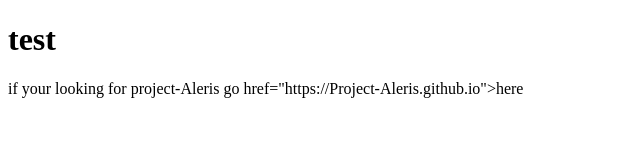
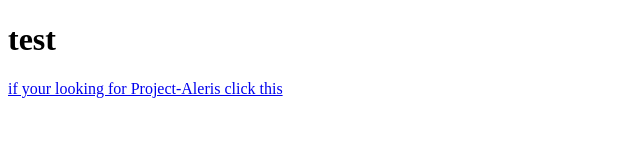
Before and after one commit to Project-Aleris/VinzyTest.github.io, a plain HTML site: page index.html in a window 1280 px wide. Shown: the whole page, without its empty margins (0-640 px from the left). Drawn offline with Linux system fonts and the light colour scheme.

Commit message:
Update index.html

```diff
--- a/index.html
+++ b/index.html
@@ -6,7 +6,7 @@
 <body>
 
 <h1>test</h1>
-  <a>if your looking for project-Aleris go href="https://Project-Aleris.github.io">here</a>
+  <a class="Button" href="https://discord.gg/jWxR28b7gG">if your looking for Project-Aleris click this</a>
 
 </body>
 </html>
```
